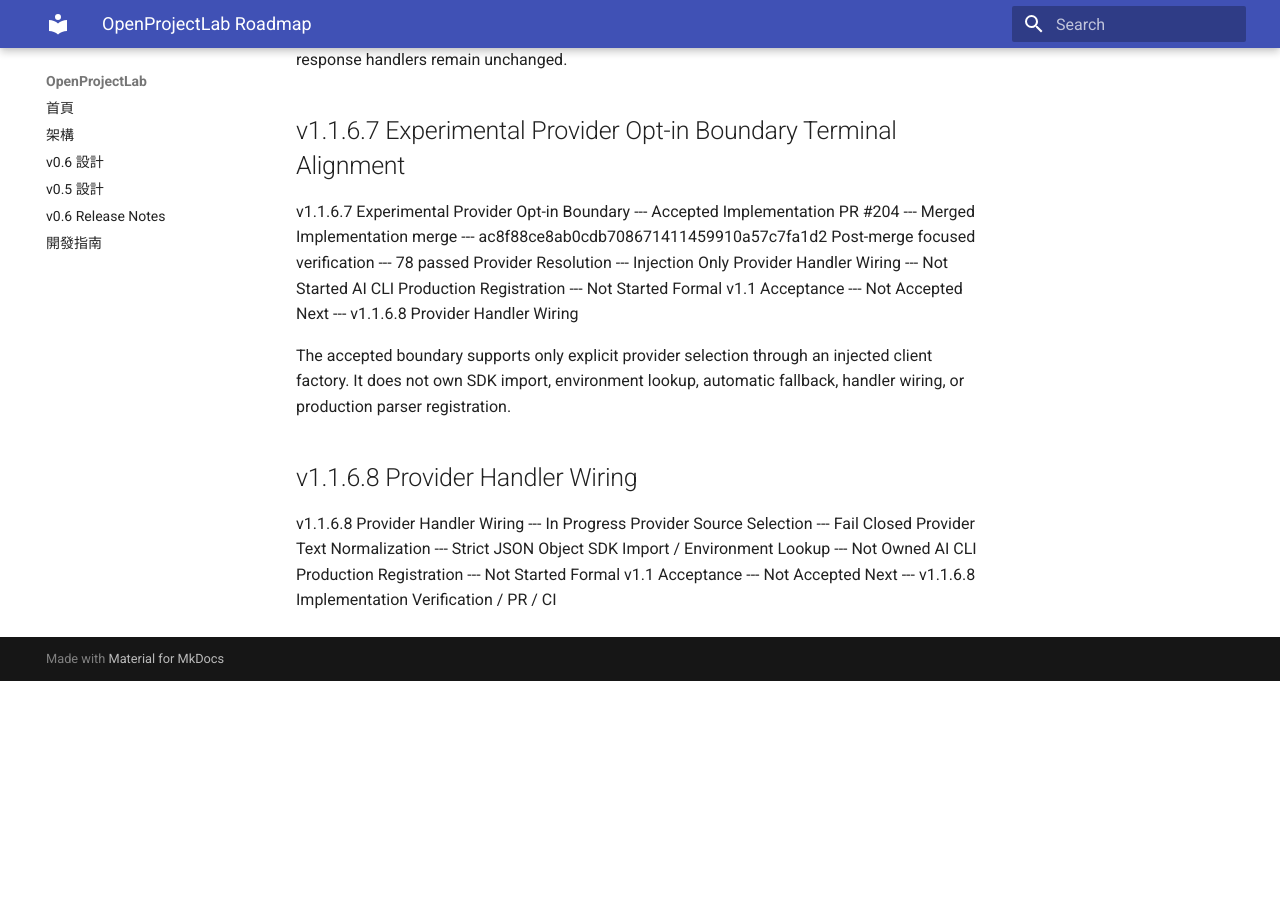
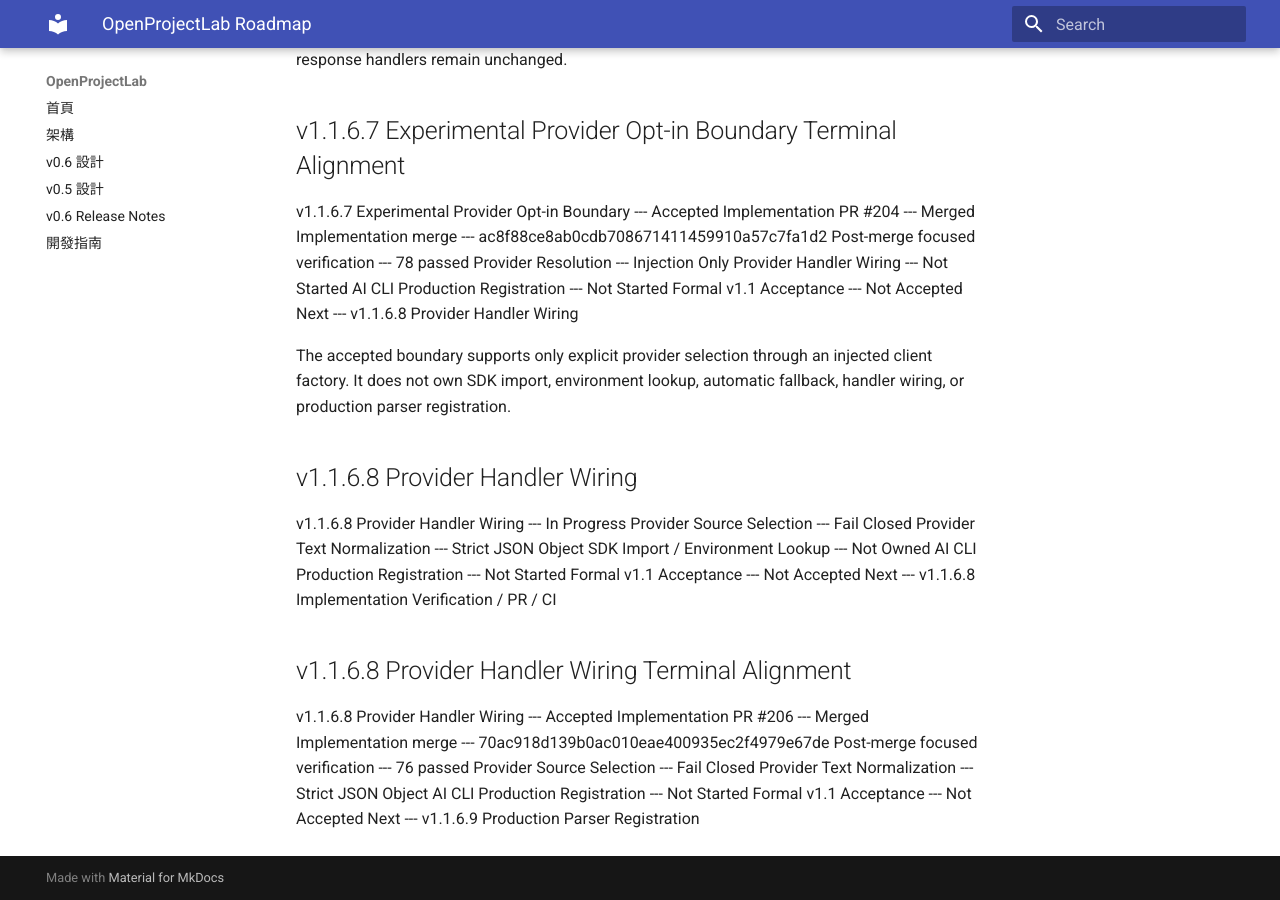
Before and after one commit to khwang1964/OpenProjectLab, an MkDocs documentation site: the page built from docs/roadmap.md, in a window 1280 px wide and 900 px high, scrolled down 48640 px. Built offline with MkDocs 1.6.1 and Material for MkDocs 9.7.7, drawn with Linux system fonts in a browser that asks for light colours; before the commit the page ends 49321 px from its top, so only the background shows below that.

Commit message:
docs: accept v1.1 AI CLI provider handler wiring (#207)

```diff
--- a/docs/roadmap.md
+++ b/docs/roadmap.md
@@ -2245,3 +2245,17 @@ SDK Import / Environment Lookup --- Not Owned
 AI CLI Production Registration --- Not Started
 Formal v1.1 Acceptance --- Not Accepted
 Next --- v1.1.6.8 Implementation Verification / PR / CI
+
+<!-- v1.1.6.8-provider-handler-terminal-alignment-pr206 -->
+
+## v1.1.6.8 Provider Handler Wiring Terminal Alignment
+
+v1.1.6.8 Provider Handler Wiring --- Accepted
+Implementation PR #206 --- Merged
+Implementation merge --- 70ac918d139b0ac010eae400935ec2f4979e67de
+Post-merge focused verification --- 76 passed
+Provider Source Selection --- Fail Closed
+Provider Text Normalization --- Strict JSON Object
+AI CLI Production Registration --- Not Started
+Formal v1.1 Acceptance --- Not Accepted
+Next --- v1.1.6.9 Production Parser Registration
```
Also changed, not shown: CHANGELOG.md (+14 -0 lines), docs/HISTORY.md (+14 -0 lines), docs/releases/v1.1-ai-cli-implementation.md (+14 -0 lines), 1 other file.
